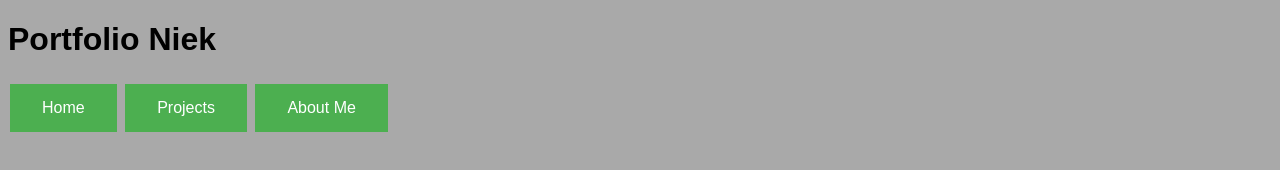
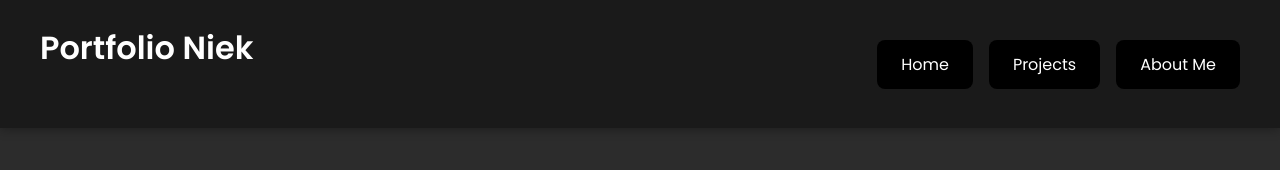
Before and after one commit to NiekFried/portfolio-sem2, a website: page landing-page/src/index.html in a window 1280 px wide. Drawn offline with Linux system fonts and the light colour scheme.

Commit message:
V1.1, Header and buttons stylised.

```diff
--- a/landing-page/src/index.html
+++ b/landing-page/src/index.html
@@ -7,14 +7,16 @@
     <title>Landing Page</title>
 </head>
 <body>
-    <div class="container">
+    <header>
+        <nav class="container">
             <h1>Portfolio Niek</h1>
             <div class="button-container">
                 <button id="home">Home</button>
                 <button id="projects">Projects</button>
                 <button id="about-me">About Me</button>
             </div>
-    </div>
+        </nav>
+    </header>
     <script src="scripts/main.js"></script>
 </body>
 </html>
--- a/landing-page/src/styles/style.css
+++ b/landing-page/src/styles/style.css
@@ -1,21 +1,68 @@
+@import url('https://fonts.googleapis.com/css2?family=Poppins:wght@400;600&display=swap');
+
+* {
+    margin: 0;
+    padding: 0;
+    box-sizing: border-box;
+}
+
 body {
-    background-color: darkgrey;
-    font-family: Arial, sans-serif;
+    background-color: #2c2c2c;
+    font-family: 'Poppins', sans-serif;
+    min-height: 100vh;
+    display: flex;
+    justify-content: center;
+    align-items: center;
+}
+
+header {
+    background-color: #1a1a1a;
+    padding: 1.5rem;
+    box-shadow: 0 2px 10px rgba(0, 0, 0, 0.3);
+    position: fixed;
+    width: 100%;
+    top: 0;
+}
+
+.container {
+    max-width: 1200px;
+    margin: 0 auto;
+    display: flex;
+    justify-content: space-between;
+    align-items: center;
+    text-align: center;
+}
+
+h1 {
+    color: white;
+    font-size: 2rem;
+    font-weight: 600;
+    margin-bottom: 2rem;
+}
+
+.button-container {
+    display: flex;
+    gap: 1rem;
+    justify-content: center;
 }
 
 button {
-    background-color: #4CAF50; /* Green */
+    background-color: #000000;
+    color: white;
     border: none;
-    color: white;
-    padding: 15px 32px;
-    text-align: center;
-    text-decoration: none;
-    display: inline-block;
-    font-size: 16px;
-    margin: 4px 2px;
+    padding: 12px 24px;
+    border-radius: 8px;
+    font-family: 'Poppins', sans-serif;
+    font-size: 1rem;
     cursor: pointer;
+    transition: transform 0.2s, background-color 0.2s;
 }
 
 button:hover {
-    background-color: #45a049;
+    background-color: #333333;
+    transform: translateY(-2px);
 }
+
+button:active {
+    transform: translateY(0);
+}
```
Lines whose indentation alone changed are shown as unchanged.
